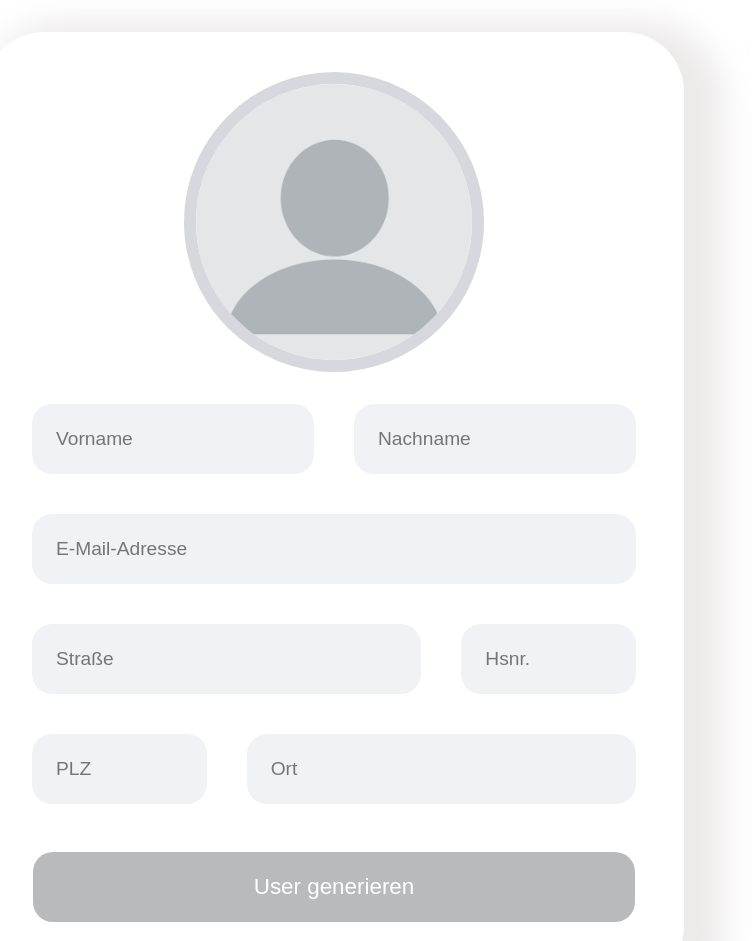
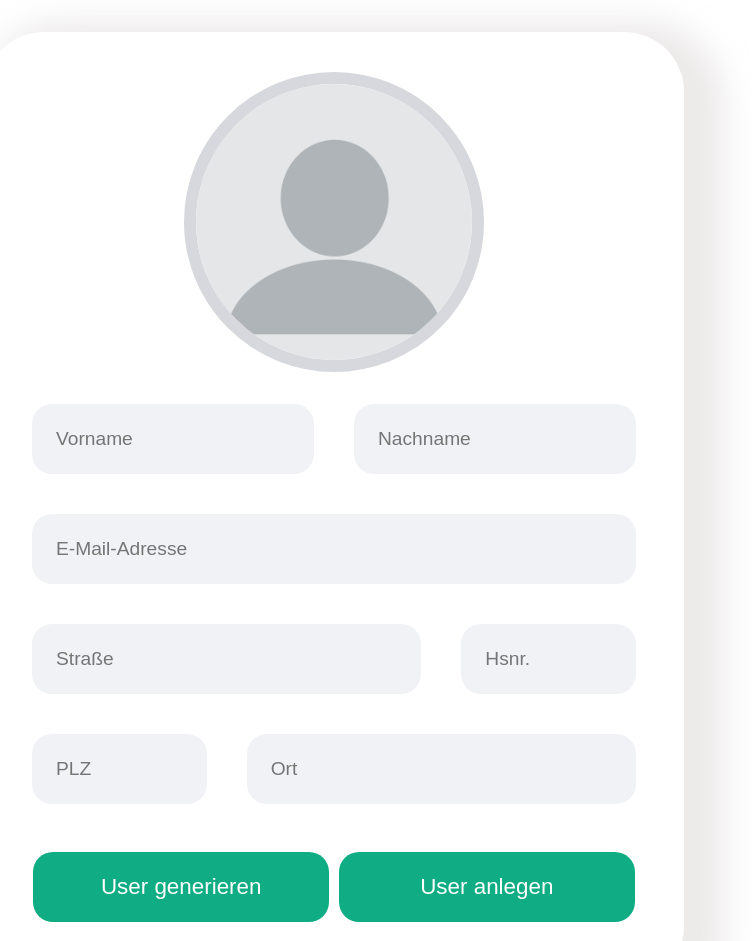
Before and after one commit to Rowna/react-signup_2, a React (Create React App) app: page / in a window 1280 px wide. Shown: the top 941 px of the page, without its empty margins (306-1058 px from the left). Built offline with nearby package versions, Linux system fonts and the light colour scheme.

Commit message:
w: all Buttons added

```diff
--- a/src/components/Button/Button.css
+++ b/src/components/Button/Button.css
@@ -1,4 +1,4 @@
-.button {
+/* .button {
     cursor: pointer;
     width: 100%;
     height: 70px;
@@ -6,8 +6,7 @@
     border: none;
     font-size: 1.4rem;
     color: #ffffff;
-    background-color: #10AC84;
-}
+} */
 .button:disabled {
     background-color: #b9babb;
 }
@@ -16,3 +15,36 @@
     background-color: #10AC84 !important;
 }
 */
+.btn_container {
+    display: grid;
+    grid-template-columns: repeat(2, 1fr);
+    grid-gap: 10px;
+    width: 90%;
+    margin-top: 3rem;
+    margin-bottom: 4rem;
+}
+.btn {
+    cursor: pointer;
+    width: 100%;
+    height: 70px;
+    border-radius: 20px;
+    font-size: 1.4rem;
+    color: #ffffff;
+}
+.generate-user {
+    border: none;
+    background-color: #10AC84;
+}
+
+.create-user {
+    border: none;
+    background-color: #10AC84;
+}
+.edit-user {
+    border: solid 3.5px #10AC84;
+    color: #10AC84;
+    background-color: #ffffff;
+}
+.exit-btn {
+
+}
--- a/src/components/Button/Button.js
+++ b/src/components/Button/Button.js
@@ -10,8 +10,8 @@
         // <div className={props.className}>
         //      <button className={props.disabled ? 'button' : 'button enabled'}>{btnTitle}</button>
         // </div>
-        <div className={props.className}>
-            <button onClick={props.onClickHandler} className='button' disabled={props.disabled}>{props.btnTitle}</button>
+        <div>
+            <button onClick={props.onClickHandler} className={props.className} disabled={props.disabled}>{props.btnTitle}</button>
         </div>
     )
 }
--- a/src/components/FormBox.js
+++ b/src/components/FormBox.js
@@ -5,7 +5,7 @@
 const FormBox = (props) => {
 
     return (
-        <form onSubmit={props.onSubmit} className="form-container">
+        <form className="form-container">
             {props.children}
         </form>
     )
--- a/src/components/Inputwrapper/Input/Input.js
+++ b/src/components/Inputwrapper/Input/Input.js
@@ -13,6 +13,7 @@
                    value={props.value}
                    placeholder={props.placeholder}
                    onChange={ props.onChangeHandler }
+                   onBlur={props.onBlur}
             />
         </div>
     )
--- a/src/components/SignUp.css
+++ b/src/components/SignUp.css
@@ -28,11 +28,6 @@
 .country-input {
     grid-column: 3 / -1;
 }
-.btn {
-    width: 90%;
-    margin-top: 3rem;
-    margin-bottom: 4rem;
-}
 p {
     margin: 0;
     margin-top: 8px;
--- a/src/components/SignUp.js
+++ b/src/components/SignUp.js
@@ -9,40 +9,42 @@
 import useFormInput from "./helper/useFormInput";
 import axios from "axios";
 
-
-
 const SignUp = (props) => {
   // useFormInput() selbst-erstellter Hook
-  const [firstNameValue, firstNameIsValid, onFirstNameChange] = useFormInput("[\\w-]{3}");
-  const [lastNameValue, lastNameIsValid, onLastNameChange] = useFormInput("[\\w-]{3}");
+  const [firstNameValue, firstNameIsValid, onFirstNameChange] = useFormInput("[\\a-zA-Zء-ي]{2}");
+  const [lastNameValue, lastNameIsValid, onLastNameChange] = useFormInput("[\\a-zA-Zء-ي]{2}");
   const [emailValue, emailIsValid, onEmailChange] = useFormInput("^[\\a-zA-Z0-9._-]+@[\\a-zA-Z0-9.-]+.[\\a-zA-Z]$"); // lea@gmx.de
-  const [streetValue, streetIsValid, onStreetChange] = useFormInput("[\\w-]{3}");
+  const [streetValue, streetIsValid, onStreetChange] = useFormInput("[\\a-zA-Zء-ي]{3}");
   const [hnrValue, hnrIsValid, onHnrChange] = useFormInput("^[\\d][\\w]*$");
   const [plzValue, plzIsValid, onPlzChange] = useFormInput("[\\d-]{1}");
-  const [countryValue, countryIsValid, onCountryChange] = useFormInput("[\\w-]{3}");
+  const [countryValue, countryIsValid, onCountryChange] = useFormInput("[\\a-zA-Zء-ي]{3}");
 
   const [formIsValid, setFormIsValid] = useState(false);
   const [imageUrl, setImageUrl] = useState("");
-  // const [error, setError] = useState(false);
+  const [istAngelegt, setIstAngelegt] = useState(false);
+  const [istBearbeitetClicked, setIsBearbeitetClicked] = useState(false);
 
   // für RandomUser
   const randomUser = () => {
-    axios.get("https://randomuser.me/api/").then(res => res.data).then((data) => {
-      console.log(data.results[0])
-      onEmailChange(data.results[0].email)
-      onFirstNameChange(data.results[0].name.first)
-      onLastNameChange(data.results[0].name.last)
-      onStreetChange(data.results[0].location.street.name)
-      onHnrChange(data.results[0].location.street.number)
-      onPlzChange(data.results[0].location.postcode)
-      onCountryChange(data.results[0].location.country)
-      setImageUrl(data.results[0].picture.medium);
-    });
+    axios
+      .get("https://randomuser.me/api/")
+      .then((res) => res.data)
+      .then((data) => {
+        console.log(data.results[0]);
+        onEmailChange(data.results[0].email);
+        onFirstNameChange(data.results[0].name.first);
+        onLastNameChange(data.results[0].name.last);
+        onStreetChange(data.results[0].location.street.name);
+        onHnrChange(data.results[0].location.street.number);
+        onPlzChange(data.results[0].location.postcode);
+        onCountryChange(data.results[0].location.country);
+        setImageUrl(data.results[0].picture.medium);
+      });
   };
 
   // für setFormIsValid
   useEffect(() => {
-  // console.log(firstNameValue)
+    // console.log(formIsValid)
     setFormIsValid(
       firstNameIsValid &&
         lastNameIsValid &&
@@ -62,45 +64,55 @@
     countryIsValid,
   ]);
 
-
-
-  // Für btn-ChnageHandler
-  const clickHandler = (event) => {
+  const clickGenerierenHandler = (event) => {
     event.preventDefault();
     randomUser();
-
-
-
-
-    // props.onLogin(
-    //   onFirstNameChange,
-    //   onLastNameChange,
-    //   onEmailChange,
-    //   onHnrChange,
-    //   onPlzChange,
-    //   onCountryChange
-    // );
   };
 
-  /*
-  useEffect(() => {
-    setError(
+  const clickAnlegenHandler = (e) => {
+    e.preventDefault();
+    const data = {
+      firstNameValue,
+      lastNameValue,
+      emailValue,
+      streetValue,
+      hnrValue,
+      plzValue,
+      countryValue,
+    };
 
-    )
-  }, [!formIsValid]);
+    // if (Object.keys(data).length <=7) {
+    //   setIstAngelegt(true);
+    //   console.log(setIstAngelegt);
+    //   // console.log(object)
+    // }
+    localStorage.setItem("UserData", JSON.stringify(data));
+    setIstAngelegt(true);
+    console.log(data)
+    //to get the Object from localStorage
+    //console.log(JSON.parse(localStorage.getItem("userData")))
+  };
 
-  const errorHandler = () => {
-    if (firstNameIsValid) {
-      setError("Error");
-    }
-  }
-  console.log(errorHandler)
-*/
+  const clickBearbeitenHandler = (e) => {
+    e.preventDefault();
+    setIsBearbeitetClicked(true);
+    // const extractedData = "";
+    const extractedData = JSON.parse(localStorage.getItem("userData"));
 
+    console.log(extractedData);
+  };
+
+  // useEffect(() => {
+  //   // storing input name
+  //   localStorage.setItem(firstNameValue, JSON.stringify(firstNameValue));
+
+  // }, [firstNameValue]);
+
+  // console.log(firstNameValue)
 
   return (
     <FormBox>
-      <ProfileImage url={imageUrl}/>
+      <ProfileImage url={imageUrl} />
       <div className="input-container">
         <InputWrapper gridPosition="firstname-input">
           <Input
@@ -109,11 +121,9 @@
             value={firstNameValue}
             placeholder="Vorname"
             onChangeHandler={(event) => onFirstNameChange(event.target.value)}
-            // hasError={errors.firstname}
-
+            hasError={!firstNameIsValid}
           />
-          {/* {formIsValid === false && <p>Vorname ist erforderlich</p> } */}
-
+          {!firstNameIsValid && <p>Vorname ist erforderlich</p>}
           {/* <Error errorsMessage={errors} name="firstname" /> */}
         </InputWrapper>
 
@@ -124,8 +134,10 @@
             value={lastNameValue}
             placeholder="Nachname"
             onChangeHandler={(event) => onLastNameChange(event.target.value)}
+            hasError={!lastNameIsValid}
             // hasError={errors.lastname}
           />
+          {!lastNameIsValid && <p>Vorname ist erforderlich</p>}
           {/* <Error errorsMessage={errors} name="lastname" /> */}
         </InputWrapper>
 
@@ -136,8 +148,9 @@
             value={emailValue}
             placeholder="E-Mail-Adresse"
             onChangeHandler={(event) => onEmailChange(event.target.value)}
-            // hasError={errors.email}
+            hasError={!emailIsValid}
           />
+          {!emailIsValid && <p>Email ist erforderlich</p>}
           {/* <Error errorsMessage={errors} name="email" /> */}
         </InputWrapper>
 
@@ -148,8 +161,9 @@
             value={streetValue}
             placeholder="Straße"
             onChangeHandler={(event) => onStreetChange(event.target.value)}
-            // hasError={errors.street}
+            hasError={!streetIsValid}
           />
+          {!streetIsValid && <p>Straße ist erforderlich</p>}
           {/* <Error errorsMessage={errors} name="street" /> */}
         </InputWrapper>
 
@@ -160,8 +174,9 @@
             value={hnrValue}
             placeholder="Hsnr."
             onChangeHandler={(event) => onHnrChange(event.target.value)}
-            // hasError={errors.hnr}
+            hasError={!hnrIsValid}
           />
+          {!hnrIsValid && <p> Hnr. ist erforderlich</p>}
           {/* <Error errorsMessage={errors} name="hnr" /> */}
         </InputWrapper>
 
@@ -172,8 +187,9 @@
             value={plzValue}
             placeholder="PLZ"
             onChangeHandler={(event) => onPlzChange(event.target.value)}
-            // hasError={errors.postcode}
+            hasError={!plzIsValid}
           />
+          {!plzIsValid && <p>PLZ ist erforderlich</p>}
           {/* <Error errorsMessage={errors} name="postcode" /> */}
         </InputWrapper>
 
@@ -184,19 +200,28 @@
             value={countryValue}
             placeholder="Ort"
             onChangeHandler={(event) => onCountryChange(event.target.value)}
-            // hasError={errors.country}
+            hasError={!countryIsValid}
           />
+          {!countryIsValid && <p>Ort ist erforderlich</p>}
           {/* <Error errorsMessage={errors} name="country" /> */}
         </InputWrapper>
       </div>
 
-      <Button btnTitle={"User generieren"} onClickHandler={clickHandler} className="btn" disabled={!formIsValid} />
+      <div className="btn_container">
+        { istAngelegt ?
+        ( <Button btnTitle={"Bearbeiten"} onClickHandler={clickBearbeitenHandler} className="btn edit-user" /> ) :
+        ( <Button btnTitle={"User generieren"} onClickHandler={clickGenerierenHandler} className="btn generate-user" /> )
+        }
 
-      {/* <Button btnTitle={"Bearbeiten"} className="btn" disabled={!clickHandler} /> */}
-      {/* <Button btnTitle={"User anlegen"} className="btn" disabled={!clickHandler} /> */}
+        { istBearbeitetClicked ?
+        ( <Button btnTitle={"Speichern"} onClickHandler={clickAnlegenHandler} className="btn create-user" />) ?
+        ( <Button btnTitle={"Abbrechen"} className="btn exit-btn" />) :
+          ( <Button btnTitle={"User anlegen"} onClickHandler={clickAnlegenHandler} className="btn create-user" /> ) :
+          ( <Button btnTitle={"User anlegen"} onClickHandler={clickAnlegenHandler} className="btn create-user" disabled={!formIsValid} /> )
+        }
 
+      </div>
     </FormBox>
   );
 };
-
 export default SignUp;
```
Also changed, not shown: src/components/helper/useFormInput.js (+8 -8 lines).
